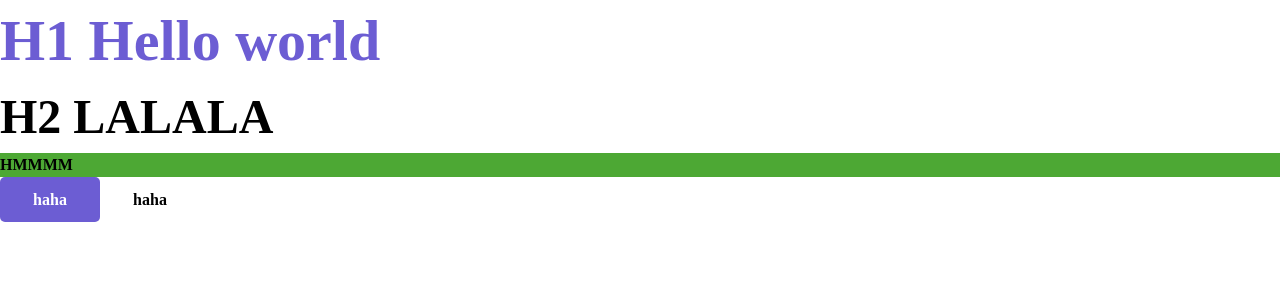
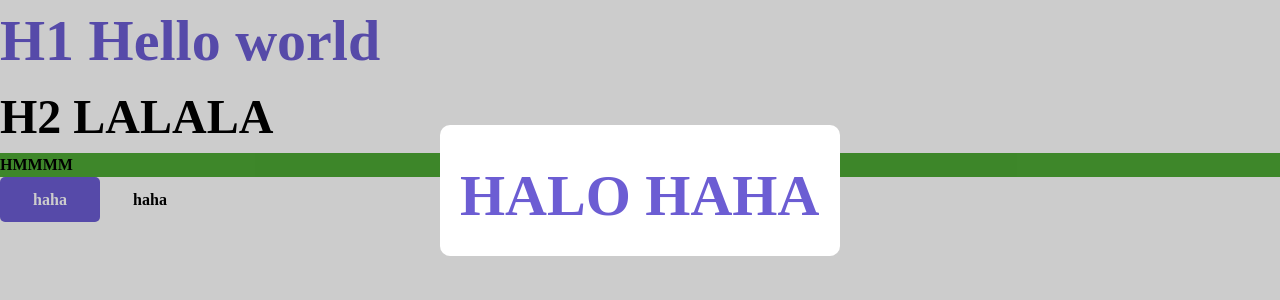
Before and after one commit to nandazman/init-next, a Next.js app: page / in a window 1280 px wide. Shown: the top 300 px of the page. Built offline with nearby package versions, Linux system fonts and the light colour scheme; a web font is replaced by a local one.

Commit message:
add modal component

```diff
--- /dev/null
+++ b/src/components/Modal/Modal.jsx
@@ -0,0 +1,28 @@
+import cn from "classnames";
+import { useEffect } from "react";
+
+export const Modal = ({ children, className, show }) => {
+  const toggleOverFlowBody = (value = "") => {
+    document.querySelector("body").style.overflow = value;
+  }
+
+  useEffect(() => {
+    toggleOverFlowBody(show ? "hidden" : "");
+    return () => {
+      toggleOverFlowBody();
+    };
+  }, [show]);
+  return (
+    <div
+      data-testid="component-modal"
+      className={cn(
+        "fixed top-0 left-0 w-full h-full z-50 bg-modal justify-center items-start flex overflow-x-hidden overflow-y-auto px-15px",
+        className
+      )}
+    >
+      <div className="w-[400px] rounded-10px bg-white mt-[10%] pt-30px px-20px pb-20px">
+        {children}
+      </div>
+    </div>
+  );
+};
--- a/src/pages/index.jsx
+++ b/src/pages/index.jsx
@@ -1,5 +1,6 @@
 import { Button } from "@/components/Button/Button";
 import { ButtonPurple } from "@/components/Button/ButtonPurple";
+import { Modal } from "@/components/Modal/Modal";
 import Head from 'next/head';
 
 export default function Home() {
@@ -20,6 +21,11 @@ export default function Home() {
       <Button >
         haha
       </Button>
+      <Modal show>
+        <h1 className="text-identity">
+          HALO HAHA
+        </h1>
+      </Modal>
     </div>
   );
 }
--- a/tailwind.config.js
+++ b/tailwind.config.js
@@ -20,6 +20,7 @@ module.exports = {
       line: "#E0E5EA",
       placeholder: "#B8B8B8",
       "disable-field": "#F1F2F2",
+      modal: "#00000033",
     },
     screens: {
       sm: "576px",
@@ -28,6 +29,9 @@ module.exports = {
       xl: "1200px",
     },
     extend: {
+      borderRadius: {
+        "10px": "10px",
+      },
       spacing: {
         "5px": "5px",
         "10px": "10px",
```
